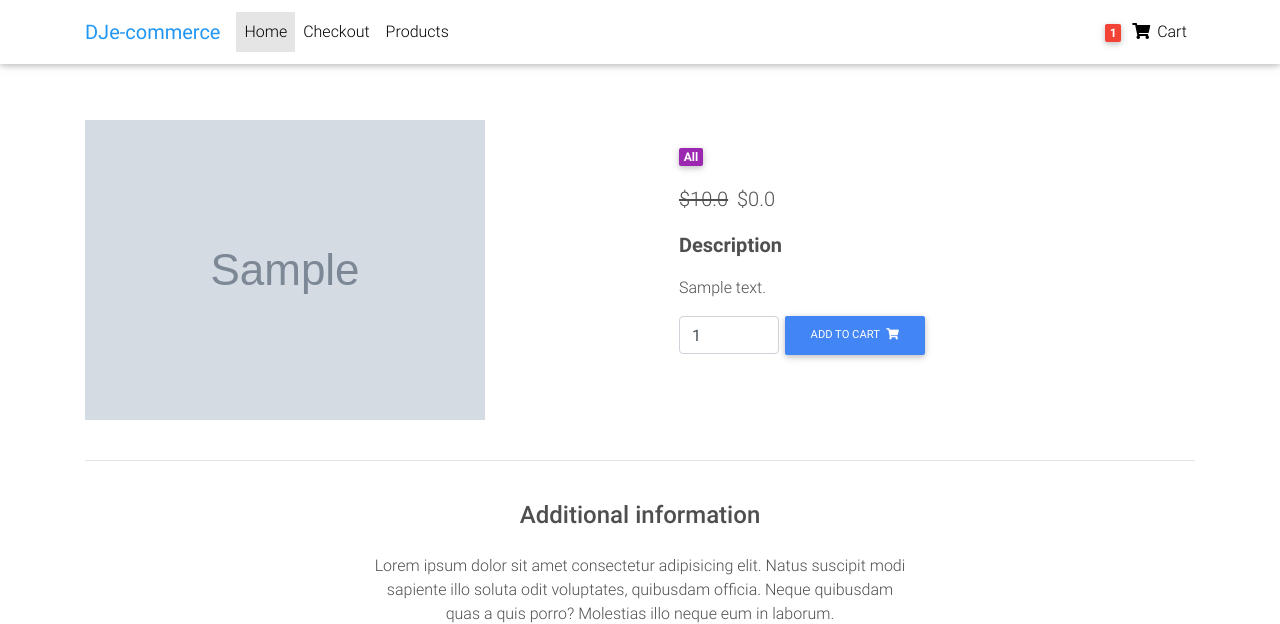
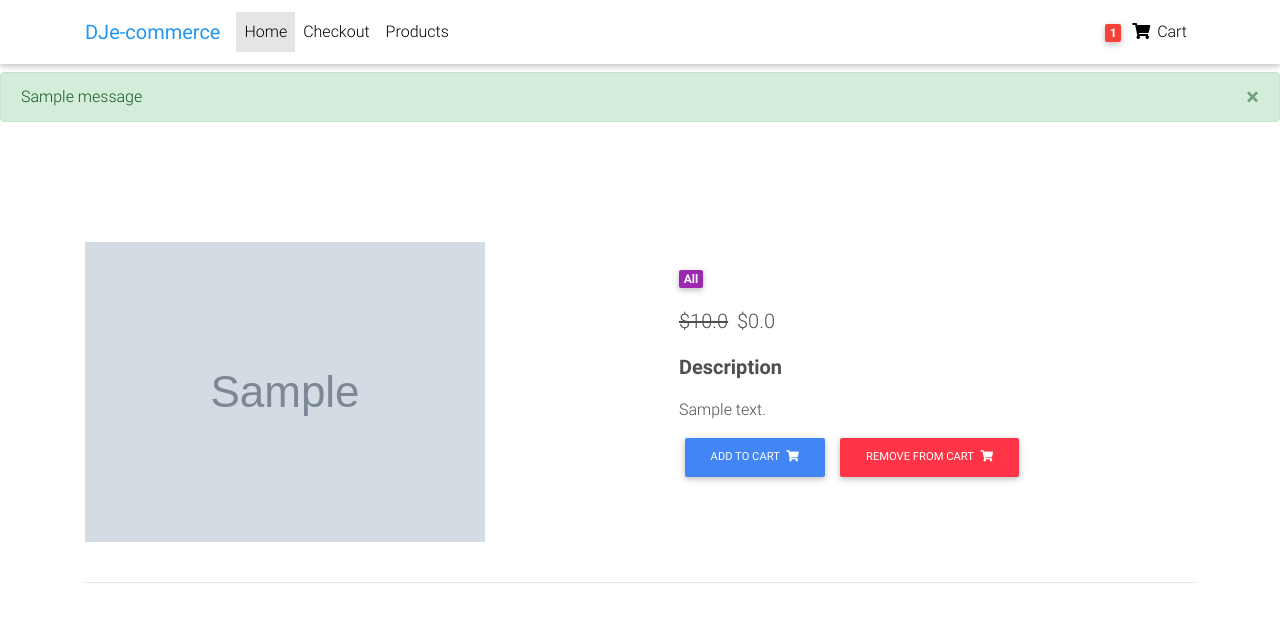
Before and after one commit to StephenGemin/django-ecommerce, a Django app: page /product/sample/ in a window 1280 px wide. Shown: the top 624 px of the page. Run offline with Django 3.2, Linux system fonts and the light colour scheme; tables that the repository leaves empty hold one stand-in row (values such as "Sample post"); grey boxes marked "Sample" are stand-in pictures; one stand-in notice (Sample message) is shown; some libraries are stand-ins or nearby versions.

Commit message:
New: add/remove item from cart
Some issues with what's in the tutorial:
- Not able to handle changing the quantity gracefully.  In the tutorial, adding to the cart multiple times increases the item quantity.
- Removing from cart doesn't delete the order item and keeps it in the order, but not selected.
  - After removing and then re-adding the item would have a quantity of two
- The bootstrap dismissal message doesn't dismiss.  When you click the "X" button, nothing happens.  I'm not sure why.

- In my version I just add and remove (aka delete) the OrderItem from the Order.
- Will introduce the quantity paradigm later ... maybe.

```diff
--- a/estore/orders/models.py
+++ b/estore/orders/models.py
@@ -34,16 +34,25 @@ class Item(models.Model):
     def get_absolute_url(self):
         return reverse("orders:product", kwargs={"slug": self.slug})
 
+    def get_add_to_cart_url(self):
+        return reverse("orders:add-to-cart", kwargs={"slug": self.slug})
+
+    def get_remove_from_cart_url(self):
+        return reverse("orders:remove-from-cart", kwargs={"slug": self.slug})
+
     def __str__(self):
         return self.title
 
 
 class OrderItem(models.Model):
     """Link between Item and Order"""
+    user = models.ForeignKey(settings.AUTH_USER_MODEL, on_delete=models.CASCADE)
     item = models.ForeignKey(Item, on_delete=models.CASCADE)
+    quantity = models.IntegerField(default=1)
+    ordered = models.BooleanField(default=False)
 
     def __str__(self):
-        return self.title
+        return f"{self.quantity} of {self.item.title}"
 
 
 class Order(models.Model):
@@ -55,4 +64,4 @@ class Order(models.Model):
     ordered = models.BooleanField(default=False)
 
     def __str__(self):
-        return self.user.username
+        return f"{self.user.username} ordered={self.ordered}"
--- a/estore/orders/urls.py
+++ b/estore/orders/urls.py
@@ -8,4 +8,6 @@ urlpatterns = [
     path('', views.HomeView.as_view(), name="home-page"),
     path('checkout/', views.CheckoutView.as_view(), name="checkout-page"),
     path('product/<slug>/', views.ItemDetailView.as_view(), name="product"),
+    path('add-to-cart/<slug>/', views.add_to_cart, name="add-to-cart"),
+    path('remove-from-cart/<slug>/', views.remove_from_cart, name="remove-from-cart"),
 ]
--- a/estore/orders/views.py
+++ b/estore/orders/views.py
@@ -1,7 +1,9 @@
-from django.shortcuts import render
+from django.contrib import messages
+from django.shortcuts import render, get_object_or_404, redirect
+from django.utils import timezone
 from django.views.generic import ListView, TemplateView, DetailView
 
-from .models import Item
+from .models import Item, OrderItem, Order
 
 
 class HomeView(ListView):
@@ -19,3 +21,101 @@ class ItemDetailView(DetailView):
     model = Item
     template_name = "product-page.html"
     context_object_name = "item_obj"
+
+
+def _get_user_orders(request):
+    return Order.objects.filter(user=request.user, ordered=False)
+
+
+def add_to_cart(request, slug):
+    item = get_object_or_404(Item, slug=slug)
+    order_item, order_item_created = OrderItem.objects.get_or_create(
+        item=item, user=request.user, ordered=False
+    )
+    order_qs = _get_user_orders(request)
+    if order_qs.exists():
+        order = order_qs[0]  # only one order per user at a time?
+        # check if order item is in the order
+        if order_item_created:
+            messages.info(request, "Item added to your cart")
+            order.items.add(order_item)
+        else:  # add order item to order
+            messages.info(request, "Item is already in the cart")
+    else:
+        order = Order.objects.create(user=request.user, ordered_date=timezone.now())
+        order.items.add(order_item)
+    return redirect("orders:product", slug=slug)
+
+
+def remove_from_cart(request, slug):
+    item = get_object_or_404(Item, slug=slug)
+    order_qs = _get_user_orders(request)
+    if order_qs.exists():
+        order = order_qs[0]  # only one order per user at a time?
+        # check if order item is in the order
+        order_item_qs = OrderItem.objects.filter(
+            item=item, user=request.user, ordered=False
+        )
+        if order_item_qs.exists():
+            order_item_qs[0].delete()
+            messages.info(request, "Item removed from your cart")
+        else:
+            messages.info(request, "Item is not in your cart")
+            pass
+    else:
+        messages.info(request, "You do not have an active order")
+        pass
+    return redirect("orders:product", slug=slug)
+
+# I wasn't really agreeing with the approach in the video to increase the quantity
+# for 'add-to-cart" but not when removing from cart.
+# Adding these copies here in case I want to revisit
+
+# def increase_quantity(request, slug):
+#     item = get_object_or_404(Item, slug=slug)
+#     order_item, order_item_created = OrderItem.objects.get_or_create(
+#         item=item, user=request.user, ordered=False
+#     )
+#     order_qs = Order.objects.filter(user=request.user, ordered=False)
+#     if order_qs.exists():
+#         order = order_qs[0]  # only one order per user at a time?
+#         # check if order item is in the order
+#         if order_item_created:
+#             order.items.add(order_item)
+#         else:  # add order item to order
+#             # each product should have it's own unique slug right?
+#             order_item.quantity += 1
+#             if order_item.quantity == 1:
+#                 order.items.add(order_item)
+#             order_item.save()
+#     else:
+#         order = Order.objects.create(user=request.user, ordered_date=timezone.now())
+#         order.items.add(order_item)
+#     return redirect("orders:product", slug=slug)
+#
+# def reduce_quantity(request, slug):
+# item = get_object_or_404(Item, slug=slug)
+# order_item, order_item_created = OrderItem.objects.get_or_create(
+#     item=item,
+#     user=request.user,
+#     ordered=False
+# )
+# order_qs = Order.objects.filter(user=request.user, ordered=False)
+# if order_qs.exists():
+#     order = order_qs[0]  # only one order per user at a time?
+#     # check if order item is in the order
+#     if order_item_created:
+#         # TODO: add message saying the item is not in the order yet
+#         pass
+#     else:
+#         # each product should have it's own unique slug right?
+#         order_item.quantity -= 1
+#         if order_item.quantity == 0:
+#             order.items.remove(order_item)
+#         if order_item.quantity < 0:
+#             order_item.quantity = 0
+#         order_item.save()
+# else:
+#     # TODO: add a message saying the user doesn't have an order
+#     pass
+# return redirect("orders:product", slug=slug)
--- a/templates/base.html
+++ b/templates/base.html
@@ -44,11 +44,25 @@
 
 {% include "navbar.html" %}
 
+
 <body>
-    {% block content %}
-    {% endblock content %}
+  <div class="mt-5 pt-4">
+    {% if messages %}
+      {% for message in messages %}
+        <div class="alert alert-{{ message.tags }} alert-dismissible fade show" role="alert">
+          {{ message }}
+          <button type="button" class="close" data-dismiss="alert" aria-label="Close">
+            <span aria-hidden="true">&times;</span>
+          </button>
+        </div>
+      {% endfor %}
+    {% endif %}
+  </div>
 
-    {% include "footer.html" %}
-    {% include "scripts.html" %}
+  {% block content %}
+  {% endblock content %}
+
+  {% include "footer.html" %}
+  {% include "scripts.html" %}
 </body>
 </html>
--- a/templates/navbar.html
+++ b/templates/navbar.html
@@ -30,6 +30,11 @@
             <a class="nav-link waves-effect" href="#">
             Products</a>
           </li>
+          <li class="nav-item">
+            {% if user.is_superuser %}
+              <a class="nav-link btn-danger" href="/admin/">ADMIN-PAGE</a>
+            {% endif %}
+          </li>
         </ul>
 
         <!-- Right -->
--- a/templates/product-page.html
+++ b/templates/product-page.html
@@ -45,6 +45,7 @@
 
             <p>{{ item_obj.description }}</p>
 
+            {% comment %}
             <form class="d-flex justify-content-left">
               <!-- Default input -->
               <input type="number" value="1" aria-label="Search" class="form-control" style="width: 100px">
@@ -53,6 +54,15 @@
               </button>
 
             </form>
+            {% endcomment %}
+              <a class="btn btn-primary btn-md my-0 p" href="{{ item_obj.get_add_to_cart_url }}">
+                Add to cart
+                <i class="fas fa-shopping-cart ml-1"></i>
+              </a>
+              <a class="btn btn-danger btn-md my-0 p" href="{{ item_obj.get_remove_from_cart_url }}">
+                Remove from cart
+                <i class="fas fa-shopping-cart ml-1"></i>
+              </a>
 
           </div>
           <!--Content-->
```
Also changed, not shown: estore/orders/templates/item_list.html (deleted, +0 -7 lines), estore/orders/migrations/0014_item_quantity.py (added), estore/orders/migrations/0015_auto_20210908_0016.py (added), estore/orders/migrations/0016_auto_20210908_0157.py (added).
